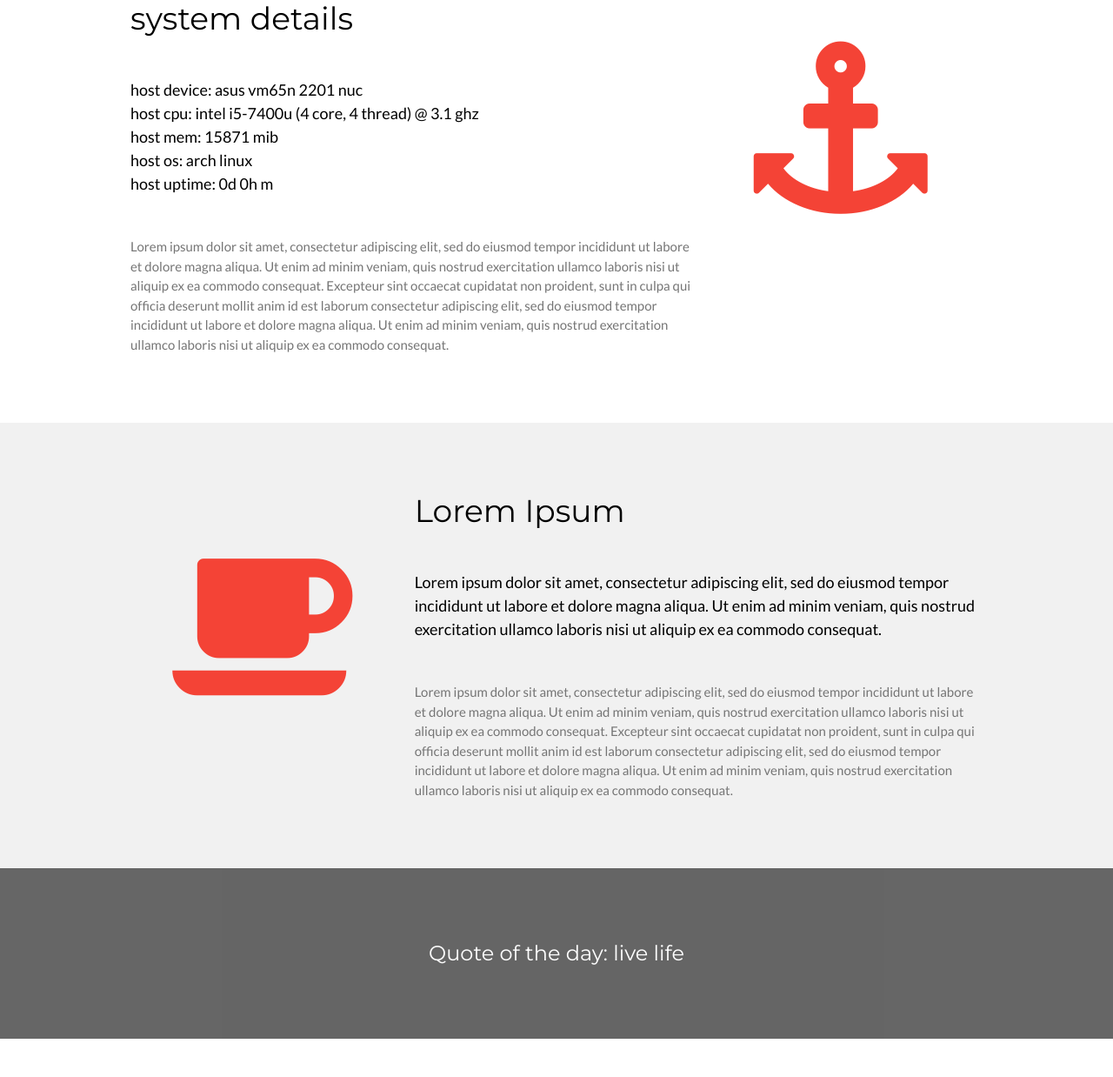
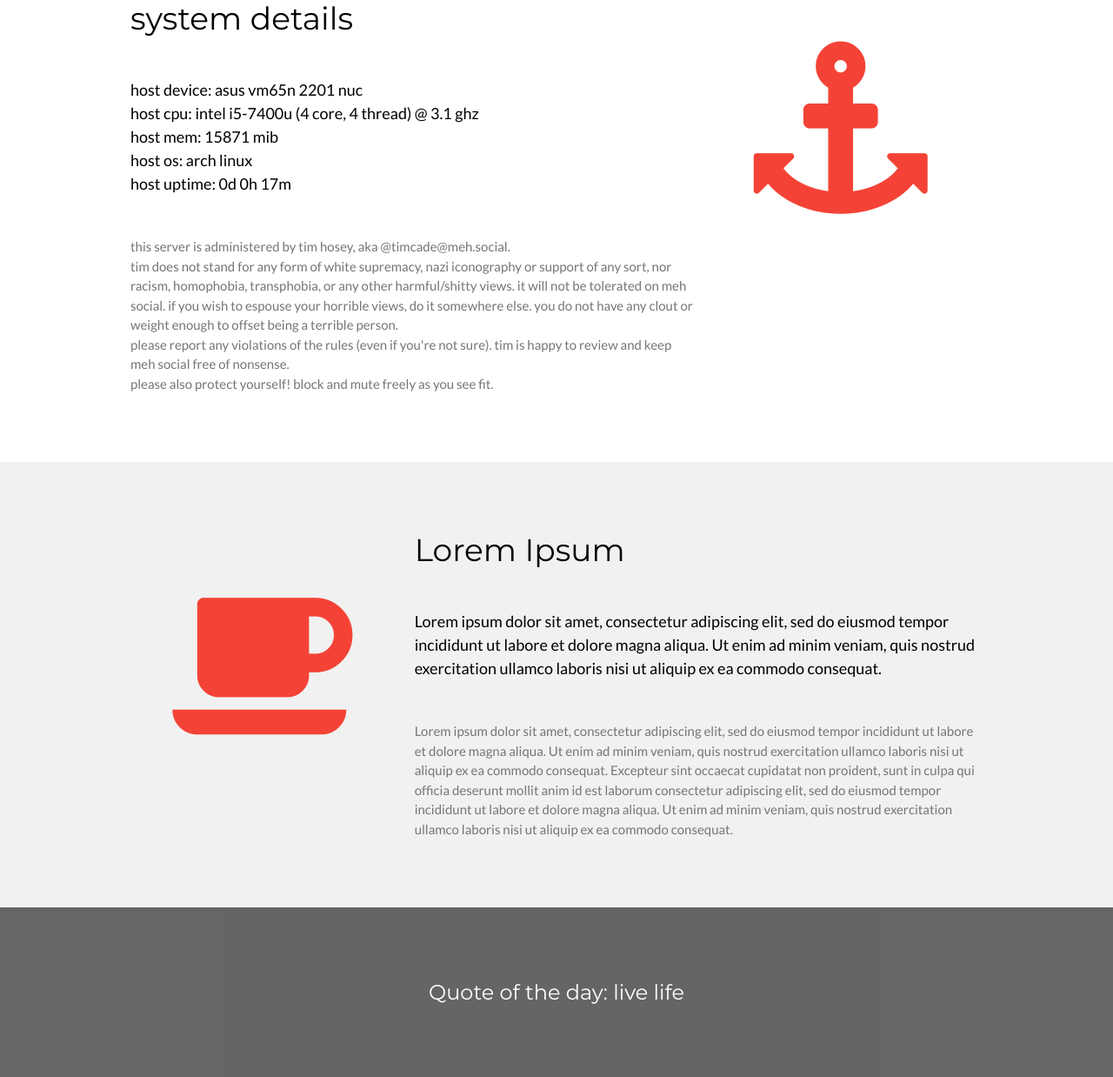
Before and after one commit to timhosey/mehsocial-info-site, a PHP site: page / in a window 1280 px wide. Shown: the part 532-1770 px from the top of the page at 87% size. Run offline with PHP 8.4, Linux system fonts and the light colour scheme; data that the repository does not hold is empty.

Commit message:
added system deets and the administration info

```diff
--- a/index.php
+++ b/index.php
@@ -11,12 +11,19 @@
         host mem: 15871 mib<br />
         host os: arch linux<br />
         <?php $uptime = getUptime(); ?>
-        host uptime: <?= $uptime['days'].'d '.$uptime['hours'].'h '.$uptime['min'].'m'; ?>
+        host uptime: <?= $uptime['days'].'d '.$uptime['hours'].'h '.$uptime['mins'].'m'; ?>
       </h5>
 
-      <p class="w3-text-grey">Lorem ipsum dolor sit amet, consectetur adipiscing elit, sed do eiusmod tempor incididunt ut labore et dolore magna aliqua. Ut enim ad minim veniam, quis nostrud exercitation ullamco laboris nisi ut aliquip ex ea commodo consequat. Excepteur sint
-        occaecat cupidatat non proident, sunt in culpa qui officia deserunt mollit anim id est laborum consectetur adipiscing elit, sed do eiusmod tempor incididunt ut labore et dolore magna aliqua. Ut enim ad minim veniam, quis nostrud exercitation ullamco
-        laboris nisi ut aliquip ex ea commodo consequat.</p>
+      <p class="w3-text-grey">
+        this server is administered by tim hosey, aka @timcade@meh.social.<br />
+        tim does not stand for any form of white supremacy, nazi iconography or support of any sort,
+        nor racism, homophobia, transphobia, or any other harmful/shitty views. it will not be tolerated
+        on meh social. if you wish to espouse your horrible views, do it somewhere else. you do not have
+        any clout or weight enough to offset being a terrible person.<br />
+        please report any violations of the rules (even if you're not sure). tim is happy to review and
+        keep meh social free of nonsense.<br />
+        please also protect yourself! block and mute freely as you see fit.
+      </p>
     </div>
 
     <div class="w3-third w3-center">
```
